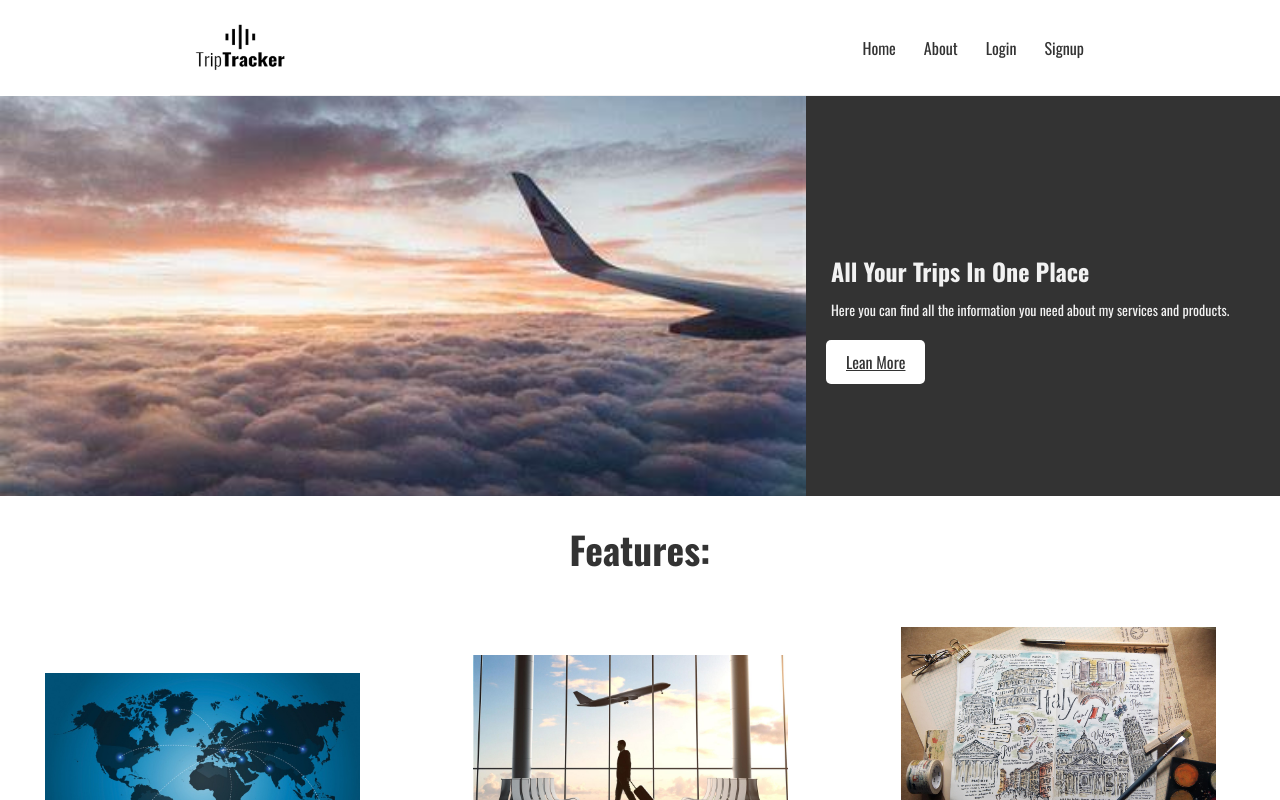
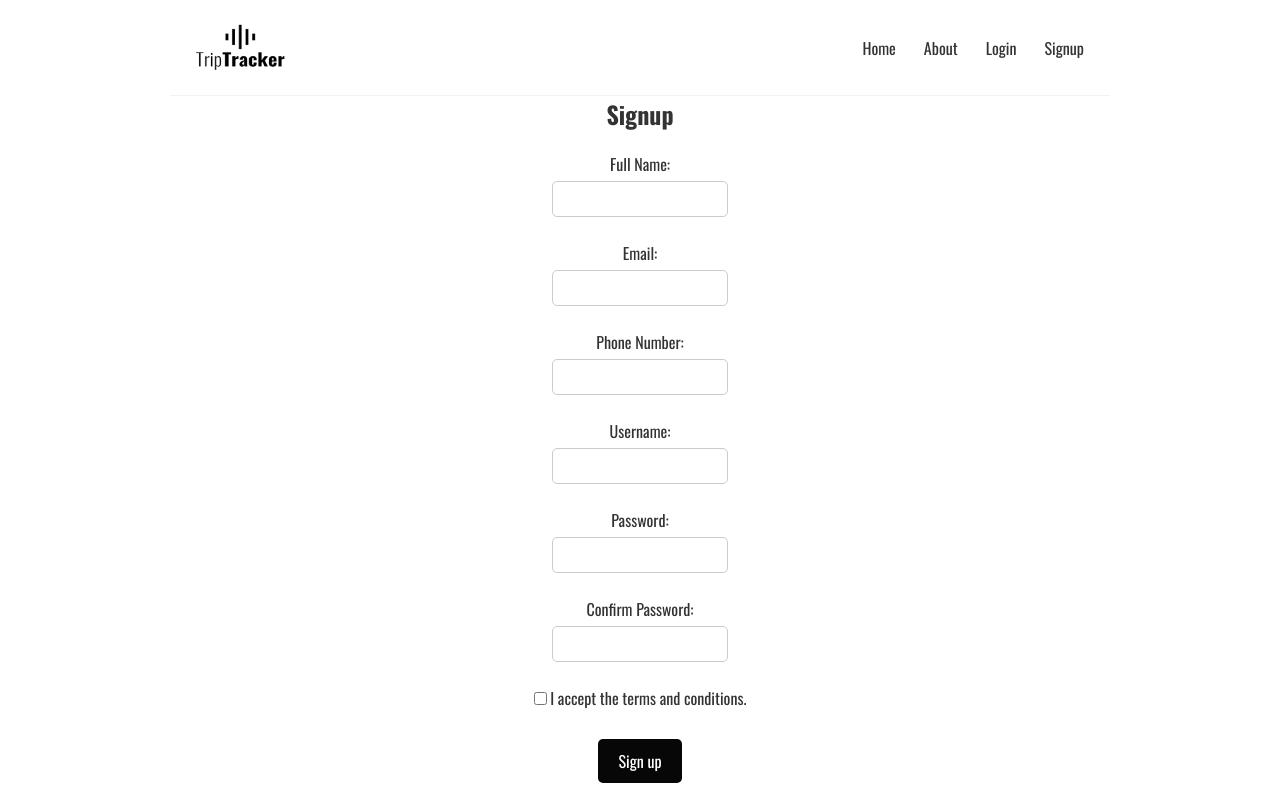
Before and after one commit to Ewynman/trip-tracker, a React (Create React App) app: page /signup in a window 1280 px wide. Shown: the top 800 px of the page. Built offline with nearby package versions, Linux system fonts and the light colour scheme; the HTML template or start-up script is replaced by a standard one.

Commit message:
Add signup Page

```diff
--- a/src/App.js
+++ b/src/App.js
@@ -4,6 +4,7 @@ import Navbar from "./Navbar";
 import Home from "./Home";
 import Footer from "./Footer";
 import Login from "./login";
+import Signup from "./Signup";
 import AuthHome from "./AuthHome";
 
 function App() {
@@ -18,6 +19,10 @@ function App() {
             <Navbar />
             <Login />
           </Route>
+          <Route path="/signup">
+            <Navbar />
+            <Signup />
+          </Route>
           <Route path="/">
             <Navbar />
             <Home />
--- a/src/AuthHome.js
+++ b/src/AuthHome.js
@@ -5,7 +5,6 @@ const AuthHome = () => {
     <div>
       <AuthNavbar />
       <h1>Welcome to the authenticated home page!</h1>
-      <p>You are now logged in.</p>
     </div>
   );
 };
--- /dev/null
+++ b/src/Signup.js
@@ -0,0 +1,72 @@
+import React, { useState } from "react";
+import { useHistory } from "react-router-dom";
+
+const Signup = () => {
+  const [fullName, setFullName] = useState("");
+  const [email, setEmail] = useState("");
+  const [phoneNumber, setPhoneNumber] = useState("");
+  const [username, setUsername] = useState("");
+  const [password, setPassword] = useState("");
+  const [confirmPassword, setConfirmPassword] = useState("");
+  const [isChecked, setIsChecked] = useState(false);
+  const [passwordError, setPasswordError] = useState("");
+  const history = useHistory();
+
+  const handleSubmit = (event) => {
+    event.preventDefault();
+    if (!isChecked) {
+      alert("Please accept the terms and conditions to sign up.");
+      return;
+    }
+    if (password !== confirmPassword) {
+      setPasswordError("Passwords do not match.");
+      return;
+    }
+    setPasswordError("");
+    // Send form data to backend for further processing
+    console.log({ fullName, email, phoneNumber, username, password, confirmPassword });
+    // Navigate to login page on successful signup
+    history.push("/login");
+  };
+
+  const handlePasswordChange = (event) => {
+    const passwordRegex = /^(?=.*\d)(?=.*[!@#$%^&*])(?=.*[a-z])(?=.*[A-Z]).{8,14}$/;
+    const passwordIsValid = passwordRegex.test(event.target.value);
+    setPasswordError(passwordIsValid ? "" : "Password must be 8-14 characters, and contain at least one capital letter, one number, and one special character.");
+    setPassword(event.target.value);
+  };
+
+  return (
+    <div>
+      <h2 className="signHead">Signup</h2>
+      <form onSubmit={handleSubmit}>
+        <label htmlFor="fullName">Full Name:</label>
+        <input type="text" id="fullName" name="fullName" value={fullName} onChange={(e) => setFullName(e.target.value)} required />
+        <br />
+        <label htmlFor="email">Email:</label>
+        <input type="email" id="email" name="email" value={email} onChange={(e) => setEmail(e.target.value)} required />
+        <br />
+        <label htmlFor="phoneNumber">Phone Number:</label>
+        <input type="tel" id="phoneNumber" name="phoneNumber" value={phoneNumber} onChange={(e) => setPhoneNumber(e.target.value)} required />
+        <br />
+        <label htmlFor="username">Username:</label>
+        <input type="text" id="username" name="username" value={username} onChange={(e) => setUsername(e.target.value)} required />
+        <br />
+        <label htmlFor="password">Password:</label>
+        <input type="password" id="password" name="password" value={password} onChange={handlePasswordChange} required />
+        <br />
+        <label htmlFor="confirmPassword">Confirm Password:</label>
+        <input type="password" id="confirmPassword" name="confirmPassword" value={confirmPassword} onChange={(e) => setConfirmPassword(e.target.value)} required />
+        {passwordError && <p style={{ color: "red" }}>{passwordError}</p>}
+        <br />
+        <label>
+          <input type="checkbox" checked={isChecked} onChange={(e) => setIsChecked(e.target.checked)} required /> I accept the terms and conditions.
+        </label>
+        <br />
+        <button type="submit">Sign up</button>
+      </form>
+    </div>
+  );
+};
+
+export default Signup;
--- a/src/index.css
+++ b/src/index.css
@@ -316,3 +316,11 @@ button:hover {
   background-color: #0069d9;
   border-radius: 5px;
 }
+
+
+/* Signup Page Styles */
+.signHead{
+  display: grid;
+  place-items: center;
+  text-align: center;
+}
```
